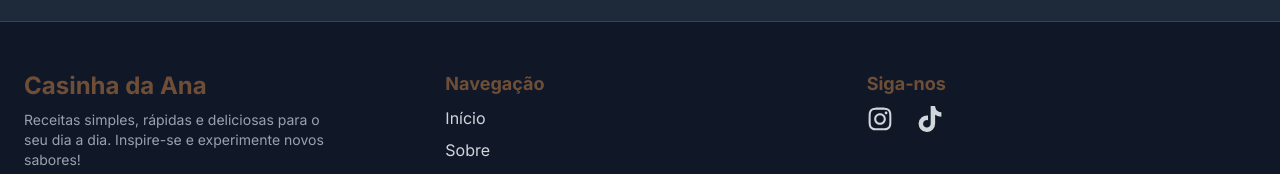
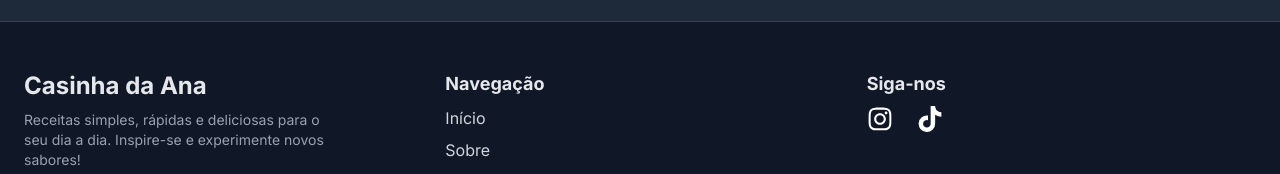
Before and after one commit to allansf29/receitas-site, a React (Vite) app in the folder Front-End/: page / in a window 1280 px wide. Shown: the part 759-933 px from the top of the page. Built offline with nearby package versions, Linux system fonts and the light colour scheme; no server answers; a web font is replaced by a local one.

Commit message:
Definindo cores do modo dark em alguns componentes.

```diff
--- a/Front-End/src/components/Button.tsx
+++ b/Front-End/src/components/Button.tsx
@@ -11,21 +11,21 @@ export const DrawOutlineButton = ({
   return (
     <button
       {...rest}
-      className={`group relative px-4 py-2 font-medium text-slate-100 transition-colors duration-[400ms] hover:text-text ${className} bg-black rounded-sm dark:bg-amber-50 dark:text-black dark:hover:text-orange-600 cursor-pointer`}
+      className={`group relative px-4 py-2 font-medium text-slate-100 transition-colors duration-[400ms] hover:text-text ${className} bg-black rounded-sm dark:bg-amber-50 dark:text-black dark:hover:text-white dark:hover:bg-gray-600 cursor-pointer`}
     >
       <span>{children}</span>
 
       {/* TOP */}
-      <span className="absolute left-0 top-0 h-[2px] w-0 bg-white transition-all duration-100 group-hover:w-full dark:bg-orange-400" />
+      <span className="absolute left-0 top-0 h-[2px] w-0 bg-white transition-all duration-100 group-hover:w-full dark:bg-gray-200" />
 
       {/* RIGHT */}
-      <span className="absolute right-0 top-0 h-0 w-[2px] bg-white transition-all delay-100 duration-100 group-hover:h-full dark:bg-orange-400" />
+      <span className="absolute right-0 top-0 h-0 w-[2px] bg-white transition-all delay-100 duration-100 group-hover:h-full dark:bg-gray-200" />
 
       {/* BOTTOM */}
-      <span className="absolute bottom-0 right-0 h-[2px] w-0 bg-white transition-all delay-200 duration-100 group-hover:w-full dark:bg-orange-400" />
+      <span className="absolute bottom-0 right-0 h-[2px] w-0 bg-white transition-all delay-200 duration-100 group-hover:w-full dark:bg-gray-200" />
 
       {/* LEFT */}
-      <span className="absolute bottom-0 left-0 h-0 w-[2px] bg-white transition-all delay-300 duration-100 group-hover:h-full dark:bg-orange-400" />
+      <span className="absolute bottom-0 left-0 h-0 w-[2px] bg-white transition-all delay-300 duration-100 group-hover:h-full dark:bg-gray-200" />
     </button>
   );
 };
--- a/Front-End/src/components/Footer.tsx
+++ b/Front-End/src/components/Footer.tsx
@@ -12,7 +12,7 @@ export default function Footer() {
                     whileInView={{ opacity: 1, y: 0 }}
                     transition={{ duration: 0.6 }}
                 >
-                    <h2 className="text-2xl font-bold text-primary">Casinha da Ana</h2>
+                    <h2 className="text-2xl font-bold text-primary dark:text-gray-200">Casinha da Ana</h2>
                     <p className="mt-2 text-sm text-text dark:text-gray-400 max-w-xs">
                         Receitas simples, rápidas e deliciosas para o seu dia a dia.
                         Inspire-se e experimente novos sabores!
@@ -26,7 +26,7 @@ export default function Footer() {
                     transition={{ duration: 0.6, delay: 0.2 }}
                     className="flex flex-col space-y-2"
                 >
-                    <h3 className="text-lg font-semibold text-primary">Navegação</h3>
+                    <h3 className="text-lg font-semibold text-primary dark:text-gray-200">Navegação</h3>
                     <a
                         href="/"
                         className="text-text dark:text-gray-300 hover:text-primary transition-colors"
@@ -53,14 +53,14 @@ export default function Footer() {
                     whileInView={{ opacity: 1, y: 0 }}
                     transition={{ duration: 0.6, delay: 0.4 }}
                 >
-                    <h3 className="text-lg font-semibold text-primary mb-2">Siga-nos</h3>
+                    <h3 className="text-lg font-semibold text-primary dark:text-gray-200 mb-2">Siga-nos</h3>
                     <div className="flex space-x-6">
                         <motion.a
                             href="https://www.instagram.com/"
                             target="_blank"
                             rel="noopener noreferrer"
                             whileHover={{ scale: 1.2, rotate: 5 }}
-                            className="text-text dark:text-gray-300 hover:text-primary transition-colors"
+                            className="text-text dark:text-gray-300 hover:text-primary dark:hover:text-gray-400 dark:text-white transition-colors"
                         >
                             <FaInstagram size={26} />
                         </motion.a>
@@ -69,7 +69,7 @@ export default function Footer() {
                             target="_blank"
                             rel="noopener noreferrer"
                             whileHover={{ scale: 1.2, rotate: -5 }}
-                            className="text-text dark:text-gray-300 hover:text-primary transition-colors"
+                            className="text-text dark:text-gray-300 hover:text-primary dark:hover:text-gray-400 dark:text-white transition-colors"
                         >
                             <FaTiktok size={26} />
                         </motion.a>
--- a/Front-End/src/pages/Home/index.tsx
+++ b/Front-End/src/pages/Home/index.tsx
@@ -49,10 +49,10 @@ export default function Home() {
         <Modal isOpen={!!selectedRecipe} isClose={() => setSelectedRecipe(null)}>
           {selectedRecipe && (
             <div className="p-6 overflow-y-auto max-h-[80vh]">
-              <h2 className="text-2xl font-bold mb-4 text-center">
+              <h2 className="text-2xl font-bold mb-4 text-center dark:text-amber-50">
                 {selectedRecipe.title}
               </h2>
-              <p className="mb-4 text-primary font-bold">{selectedRecipe.description}</p>
+              <p className="mb-4 text-primary dark:text-amber-50 font-bold">{selectedRecipe.description}</p>
               <img
                 className="rounded-lg w-full h-48 object-cover"
                 src={selectedRecipe.image}
--- a/Front-End/src/pages/Recipes/index.tsx
+++ b/Front-End/src/pages/Recipes/index.tsx
@@ -134,7 +134,7 @@ export default function Receitas() {
             <h2 className="text-2xl font-bold mb-4 text-center">
               {selectedRecipe.title}
             </h2>
-            <p className="mb-4 text-primary font-bold">{selectedRecipe.description}</p>
+            <p className="mb-4 text-primary font-bold dark:text-amber-50">{selectedRecipe.description}</p>
             <img
               className="rounded-lg w-full h-48 object-cover"
               src={selectedRecipe.image}
```
